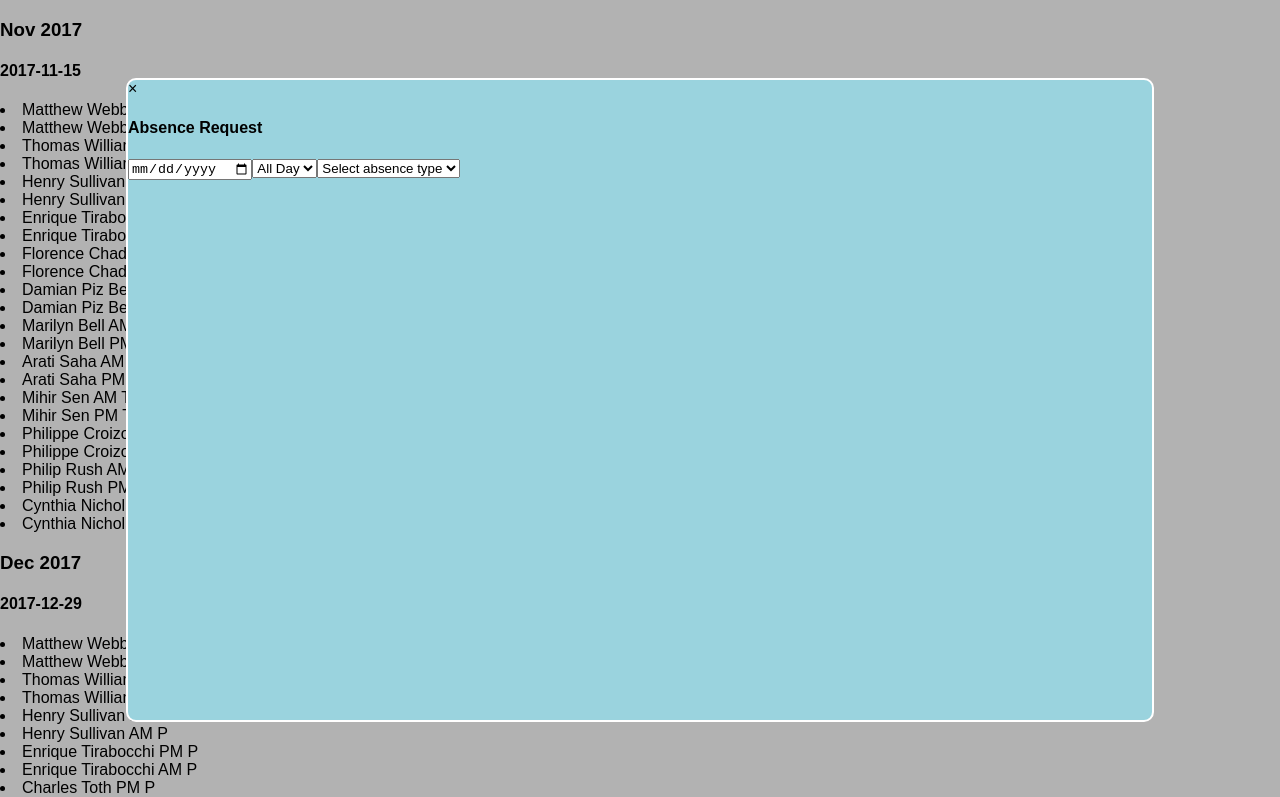
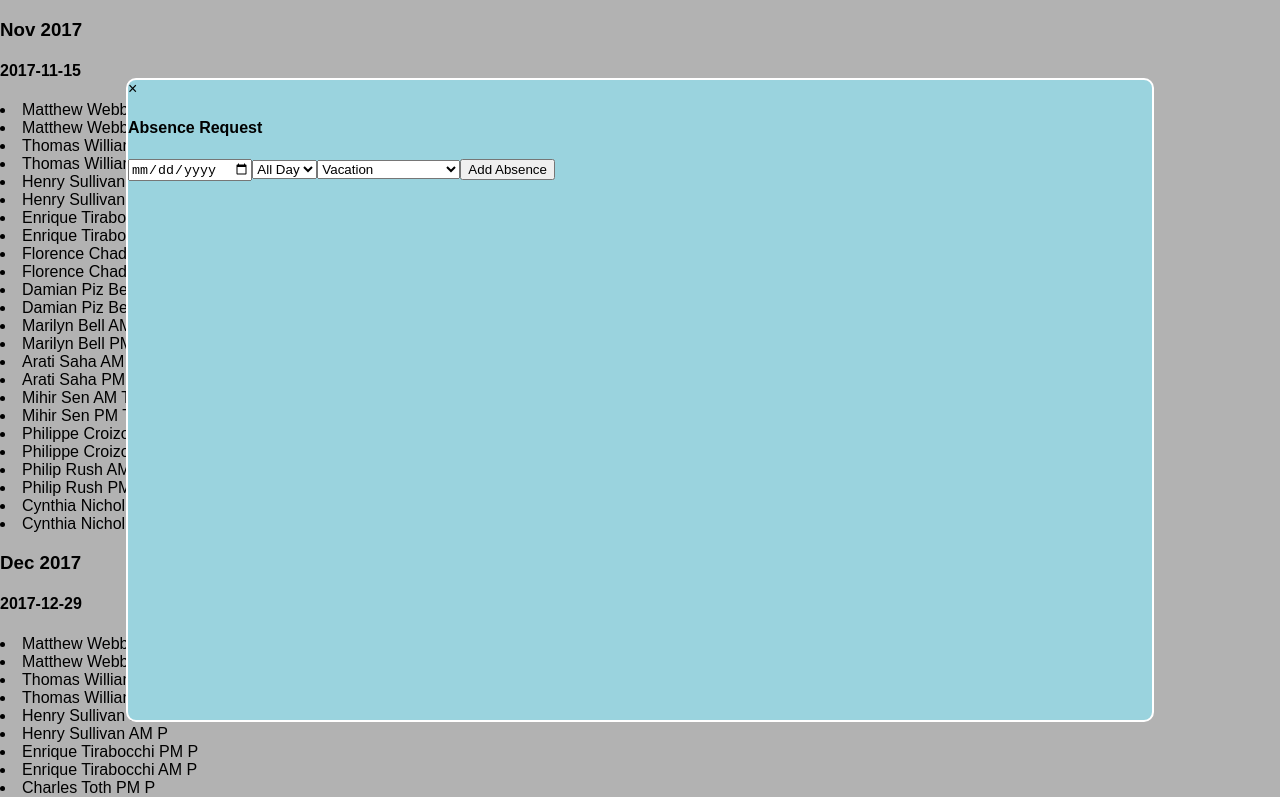
Before and after one commit to CJHunter91/absentee_manager, a React (Create React App) app: page / in a window 1280 px wide. Shown: the top 797 px of the page. Built offline with nearby package versions, Linux system fonts and the light colour scheme.

Commit message:
add submit handler to agenda for user input form and updates all abscence data

```diff
--- a/src/components/UserInput.jsx
+++ b/src/components/UserInput.jsx
@@ -48,19 +48,20 @@ render(){
     <section id="user-input" className="modal-content" style={modalStyle}>
     <span id="close" onClick={this.props.closeModal} className="close">&times;</span>
     <h4>Absence Request</h4>
-      <form>
+      <form onSubmit={this.props.submitData}>
         <input name="date" type="date" value={this.props.data.date} onChange={this.props.updateAbscenseData} required/>
         <select name="unit" value={this.props.data.unit} onChange={this.props.updateAbscenseData}>
           <option value="All">All Day</option>
           <option value="AM">AM</option>
           <option value="PM">PM</option>
         </select>
-        <select name="type" value={this.props.data.type} onChange={this.props.updateAbscenseData} required>
+        <select name="value" value={this.props.data.type} onChange={this.props.updateAbscenseData} required>
           <option value="" disabled>Select absence type</option>
           <option value="V">Vacation</option>
           <option value="P">Public Holiday</option>
           <option value="T">Training</option>
         </select>
+        <input type="submit" value="Add Absence"/>
       </form>
     </section>
     <div style={backdropStyle} onClick={e => this.close(e)}/>
--- a/src/containers/Agenda.jsx
+++ b/src/containers/Agenda.jsx
@@ -12,15 +12,17 @@ class Agenda extends Component{
 			today: this.getTodaysDate(),
 			isModalOpen: true,
 			absenceData: {
+				userid: 10,
+				name: "Joe Bloggs",
 				date:'',
 				unit:'ALL',
-				type:''
+				value:''
 			}
 		}
-
 		this.getAbsenteeDates = this.getAbsenteeDates.bind(this);
 		this.updateAbscenseData = this.updateAbscenseData.bind(this);
 		this.closeModal = this.closeModal.bind(this);
+		this.submitAbscenceData = this.submitAbscenceData.bind(this);
 	}
 
 	componentDidMount(){
@@ -67,9 +69,13 @@ class Agenda extends Component{
 		var data = Object.assign({}, this.state.absenceData);
 		data[e.target.name] = e.target.value;
 		this.setState({absenceData: data});
-		console.log(data)
-		console.log(e.target.value)
-		console.log(e.target.name)
+	}
+
+	submitAbscenceData(e){
+		e.preventDefault()
+		var data = this.state.data.slice(0);
+		data.push(this.state.absenceData);
+		this.setState({data: data})
 	}
 
 	renderThreeMonths(){
@@ -107,6 +113,7 @@ class Agenda extends Component{
 				closeModal={this.closeModal}
 				data={this.state.absenceData}
 				updateAbscenseData={this.updateAbscenseData}
+				submitData={this.submitAbscenceData}
 				/>
 			</section>
 			)
```
Also changed, not shown: 1 other file (tests, documents, lock files or other folders).
